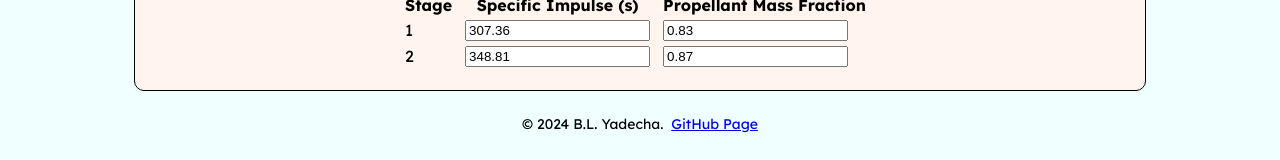
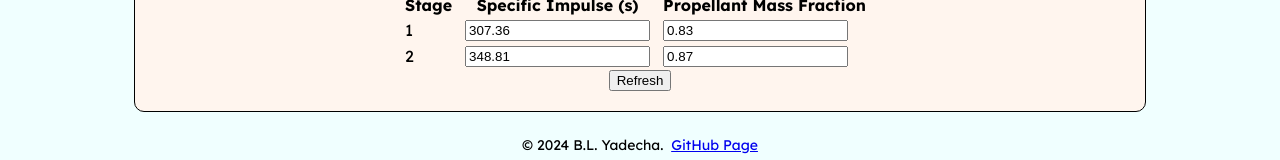
Before and after one commit to BruhLemma-Yadecha/rocketmancer-web, a React (Vite) app in the folder frontend/: page / in a window 1280 px wide. Shown: the part 331-491 px from the top of the page. Built offline with nearby package versions, Linux system fonts and the light colour scheme; no server answers.

Commit message:
feat: add refresh button for submission and remove auto-refresh

```diff
--- a/frontend/src/components/Parameters/Parameters.jsx
+++ b/frontend/src/components/Parameters/Parameters.jsx
@@ -7,6 +7,7 @@ const Parameters = ({ setRocket, rocketName, setRocketName }) => {
     const heading = ["Stage", "Specific Impulse (s)", "Propellant Mass Fraction"];
 
     const [config, setConfig] = useState(undefined);
+    const [refresh, setRefresh] = useState(false);
 
     useEffect(() => {
         axios.get("/billyJean.json").then((response) => {
@@ -20,7 +21,7 @@ const Parameters = ({ setRocket, rocketName, setRocketName }) => {
         axios.post("http://localhost:8000/optimize/", config).then((response) => {
             setRocket(response.data.result);
         });
-    }, [config]);
+    }, [refresh]);
 
     const setTotalStages = (totalStages) => {
         totalStages = parseInt(totalStages);
@@ -93,6 +94,7 @@ const Parameters = ({ setRocket, rocketName, setRocketName }) => {
                     })}
                 </tbody>
             </table>
+            <button onClick={(e) => setRefresh(!refresh)}>Refresh</button>
         </div>
     )
 }
```
